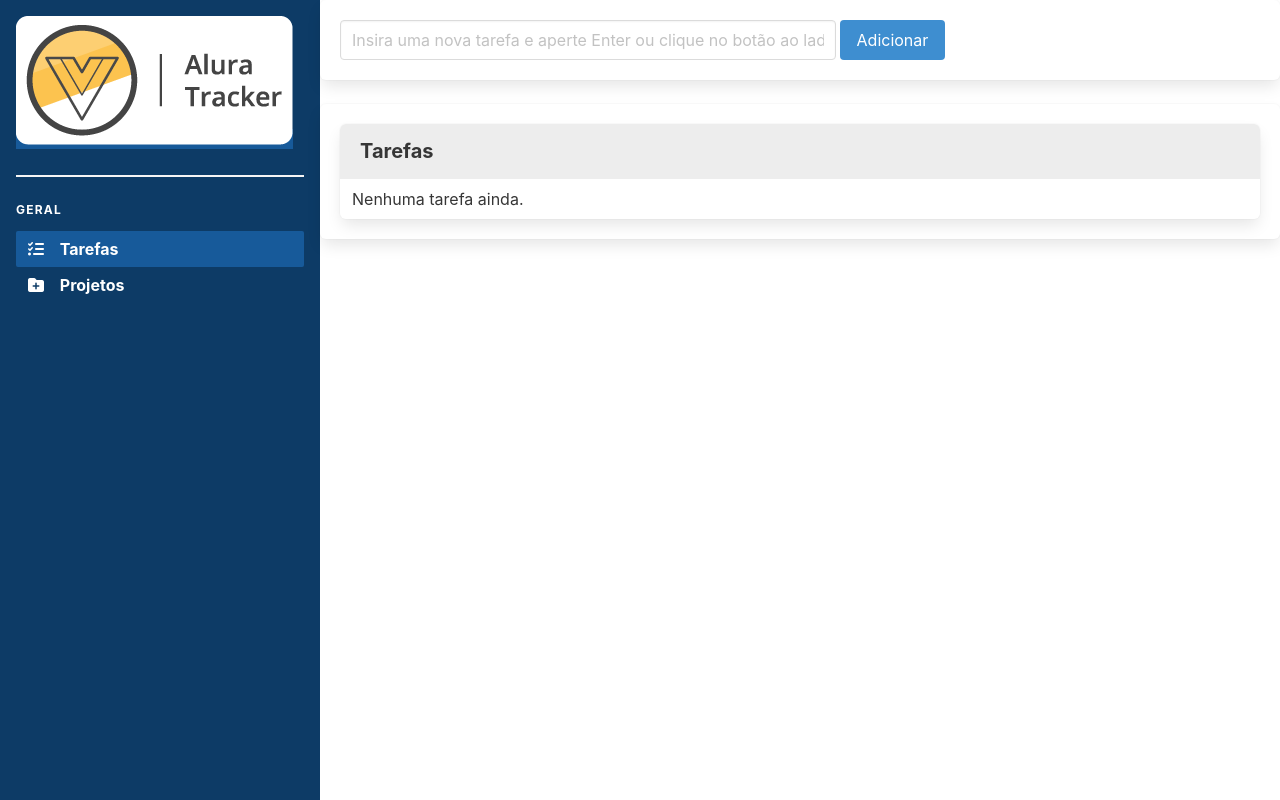
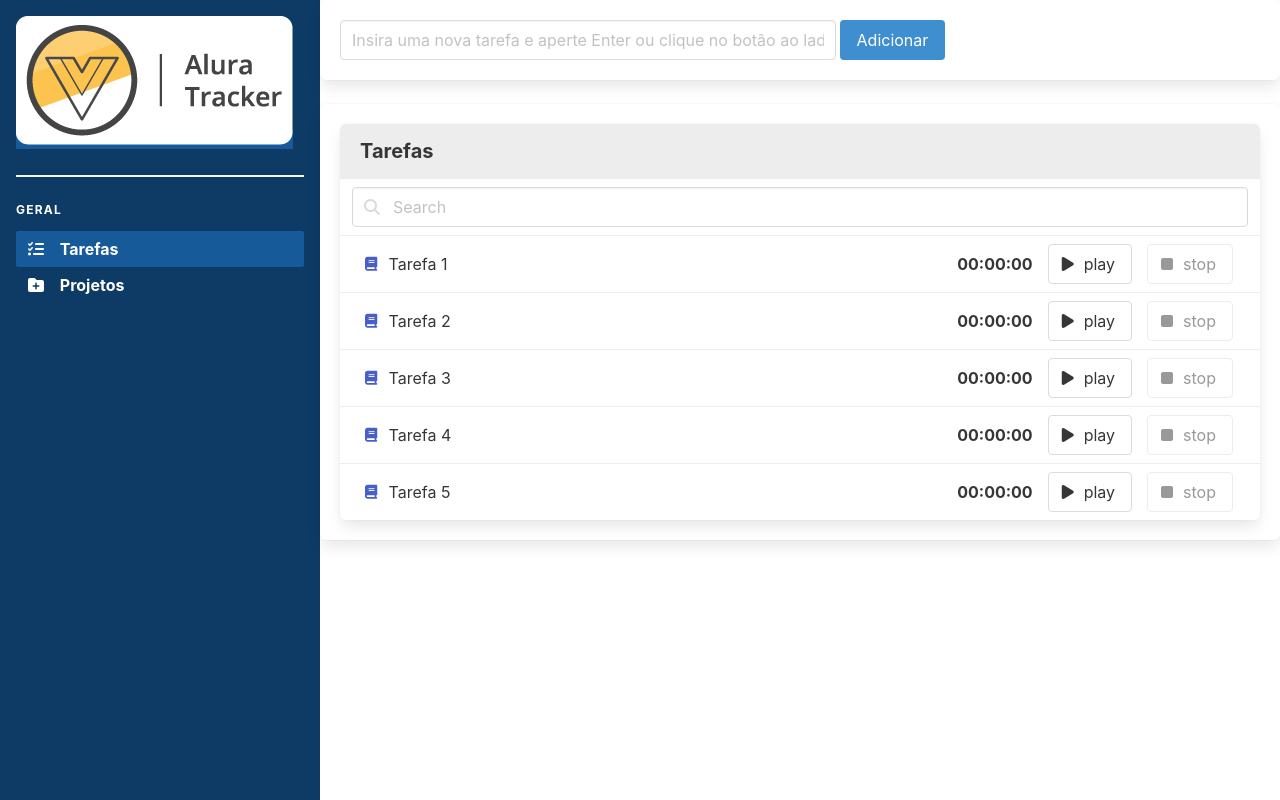
Before and after one commit to romarioarruda/alura-tracker, a Vue app: page /#/ in a window 1280 px wide. Built offline with nearby package versions, Linux system fonts and the light colour scheme; data requests are answered from the project's data file.

Commit message:
pegando dados do modulo tarefas

```diff
--- a/src/views/TarefasVue.vue
+++ b/src/views/TarefasVue.vue
@@ -53,7 +53,7 @@ export default defineComponent({
 
         return {
             store,
-            tarefas: computed(() => store.state.tarefas)
+            tarefas: computed(() => store.state.tarefas.tarefas)
         }
     }
 })
```
